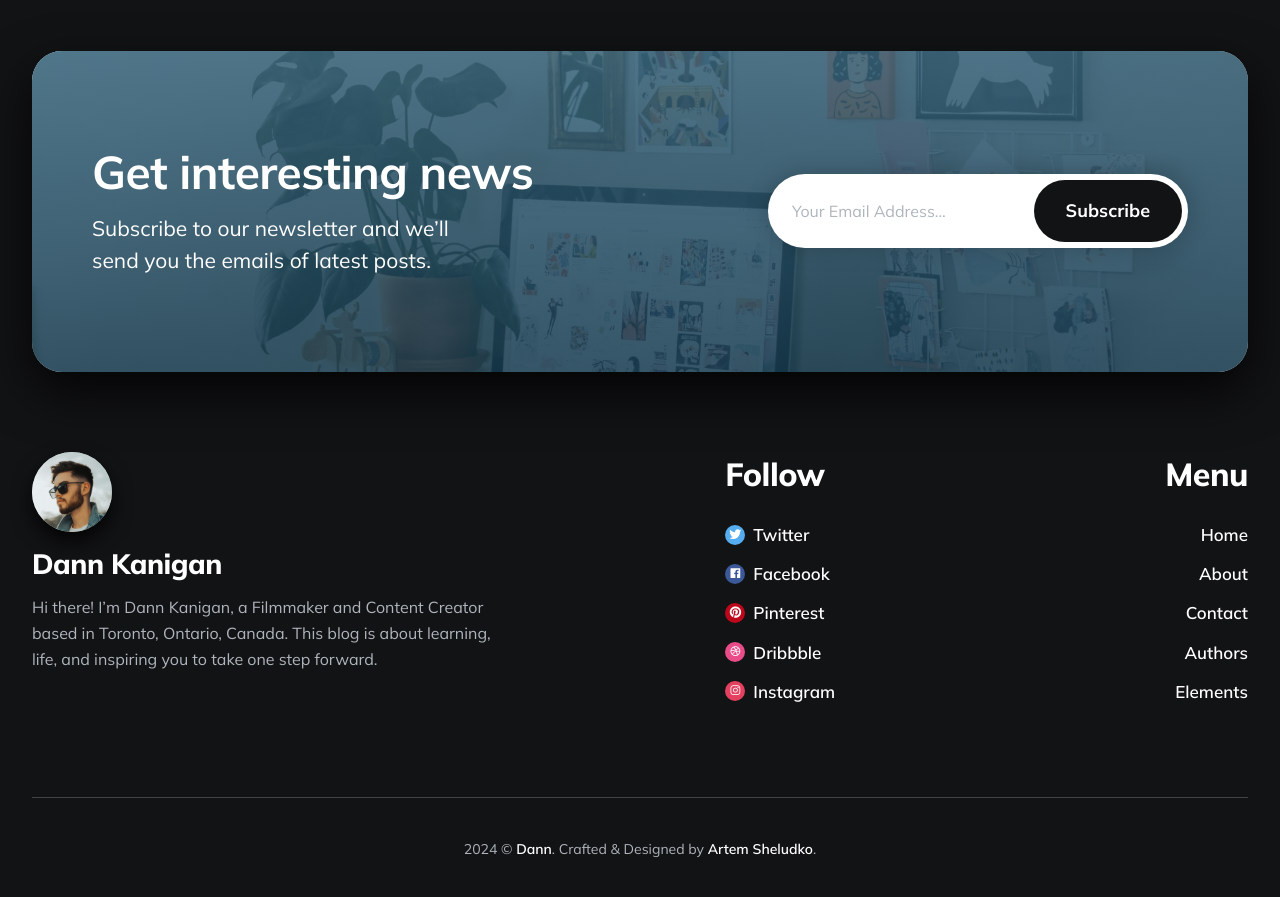
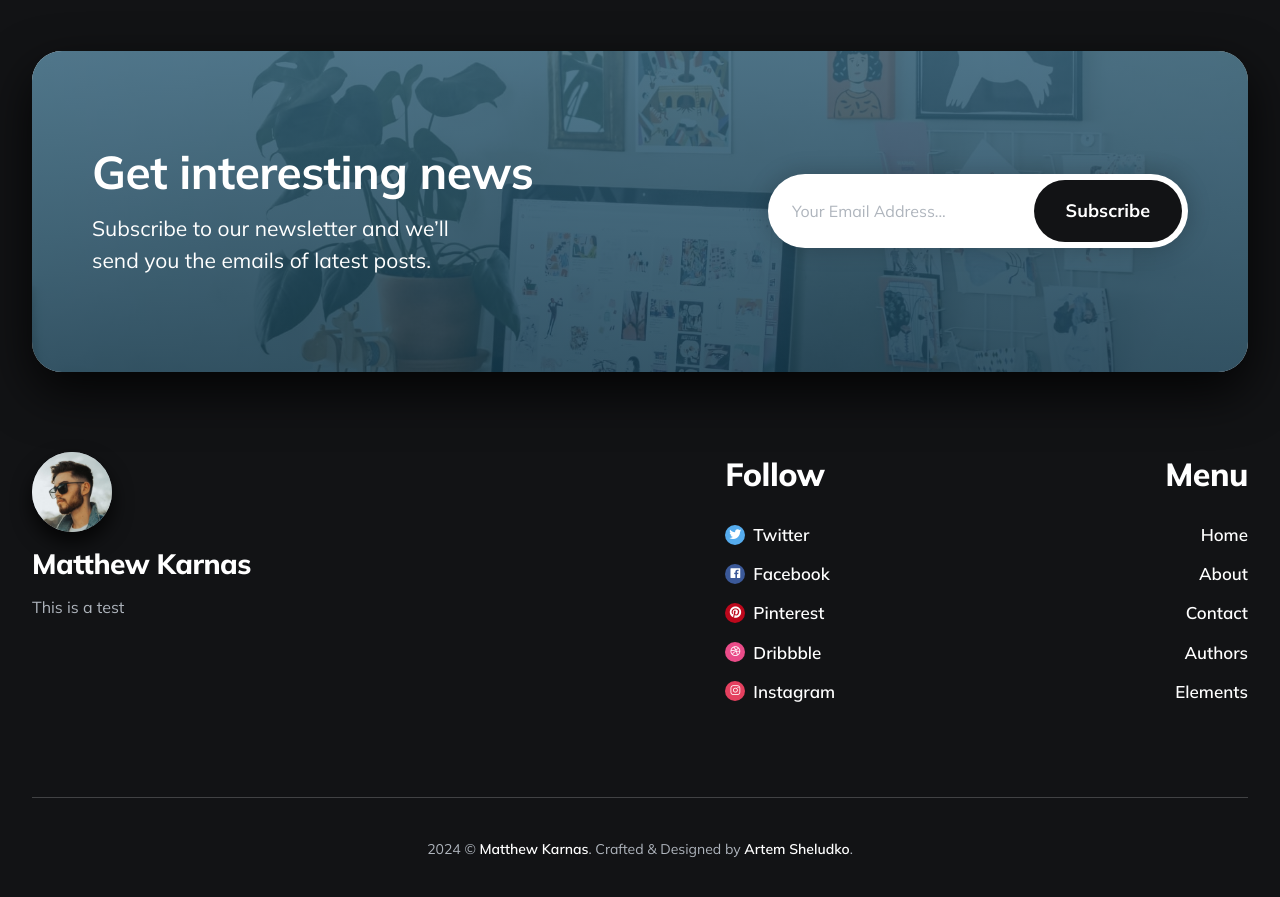
Before and after one commit to matthewkarnas/matthew.karnas.github.io, a Jekyll site: the page built from index.html, in a window 1280 px wide and 900 px high, scrolled down 3334 px. Shown: the top 897 px of the window. Built offline with Jekyll 4.4.1, drawn with Linux system fonts in a browser that asks for light colours; the list of posts is cut into pages by our own code.

Commit message:
Update settings.yml

```diff
--- a/_data/settings.yml
+++ b/_data/settings.yml
@@ -1,15 +1,15 @@
 #-------------------------------
 # Site Settings
-title: Dann
+title: Matthew Karnas
 logo: # You can add own logo. For example "/images/logo.png".
-description: Multipurpose Jekyll Blog Theme
+description: Matthew Karnas
 
 
 #-------------------------------
 # Author Global Settings
 author:
-  author__name: Dann Kanigan
-  author__bio: Hi there! I’m Dann Kanigan, a Filmmaker and Content Creator based in Toronto, Ontario, Canada. This blog is about learning, life, and inspiring you to take one step forward.
+  author__name: Matthew Karnas
+  author__bio: This is a test
   author__avatar: /images/01-1.jpg
 
 
```
